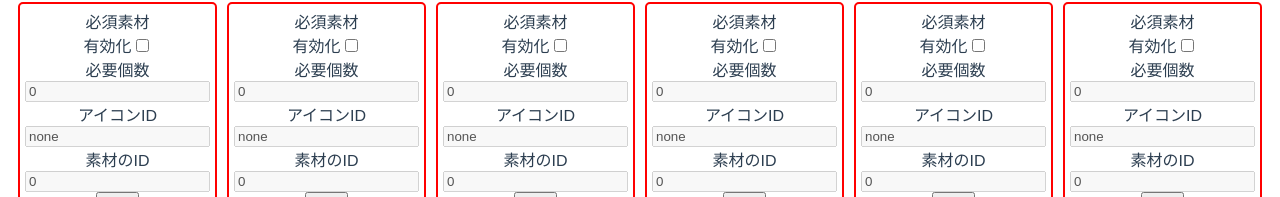
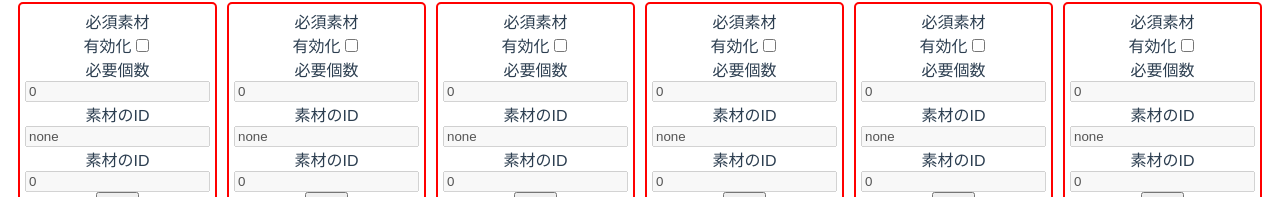
Before and after one commit to OKAUEND/ffxiv_tools_console, a Vue app: page /Console in a window 1280 px wide. Shown: the part 268-465 px from the top of the page. Built offline with nearby package versions, Linux system fonts and the light colour scheme; no server answers.

Commit message:
ADD - 小変更

```diff
--- a/src/components/Console/Ingredient.vue
+++ b/src/components/Console/Ingredient.vue
@@ -13,7 +13,8 @@
       />
     </div>
     <div>
-      アイコンID<input
+      <label>素材のID</label>
+      <input
         type="text"
         :disabled="!isEnable"
         v-model="IconName"
@@ -160,4 +161,9 @@ export default {
     border: solid 2px red;
   }
 }
+
+.minisize {
+  height: 45px;
+  width: 45px;
+}
 </style>
```
